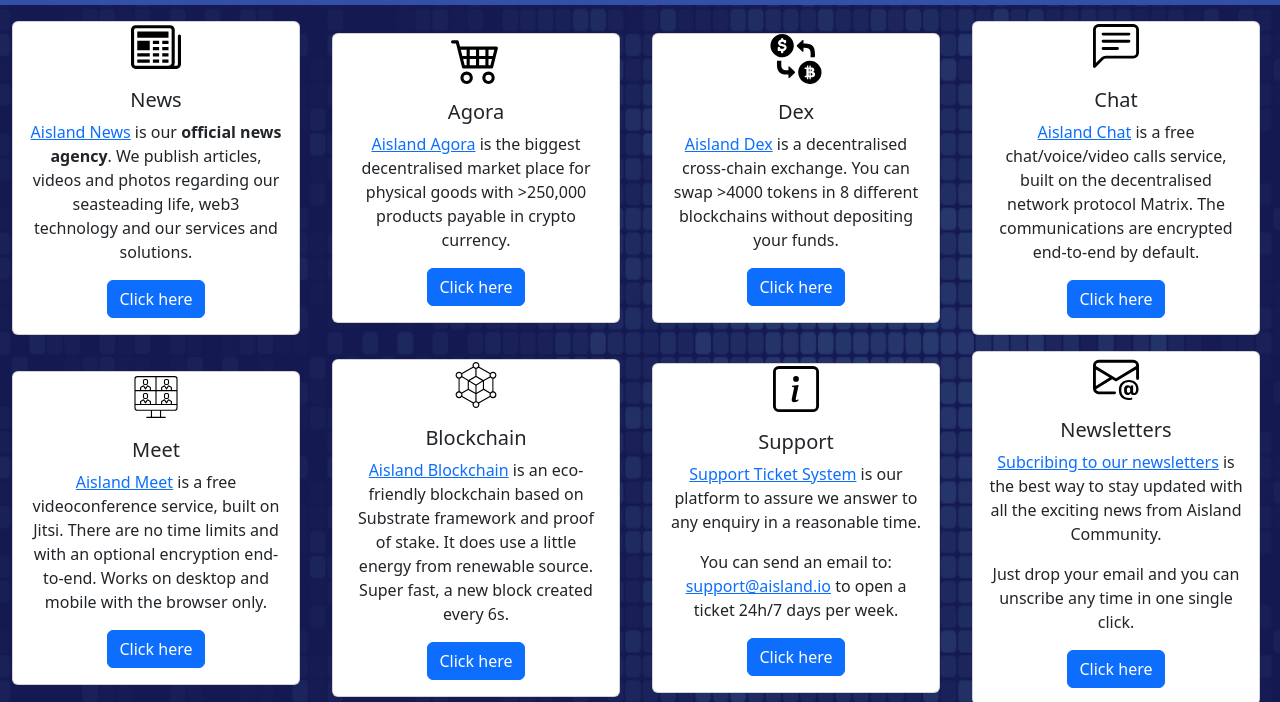
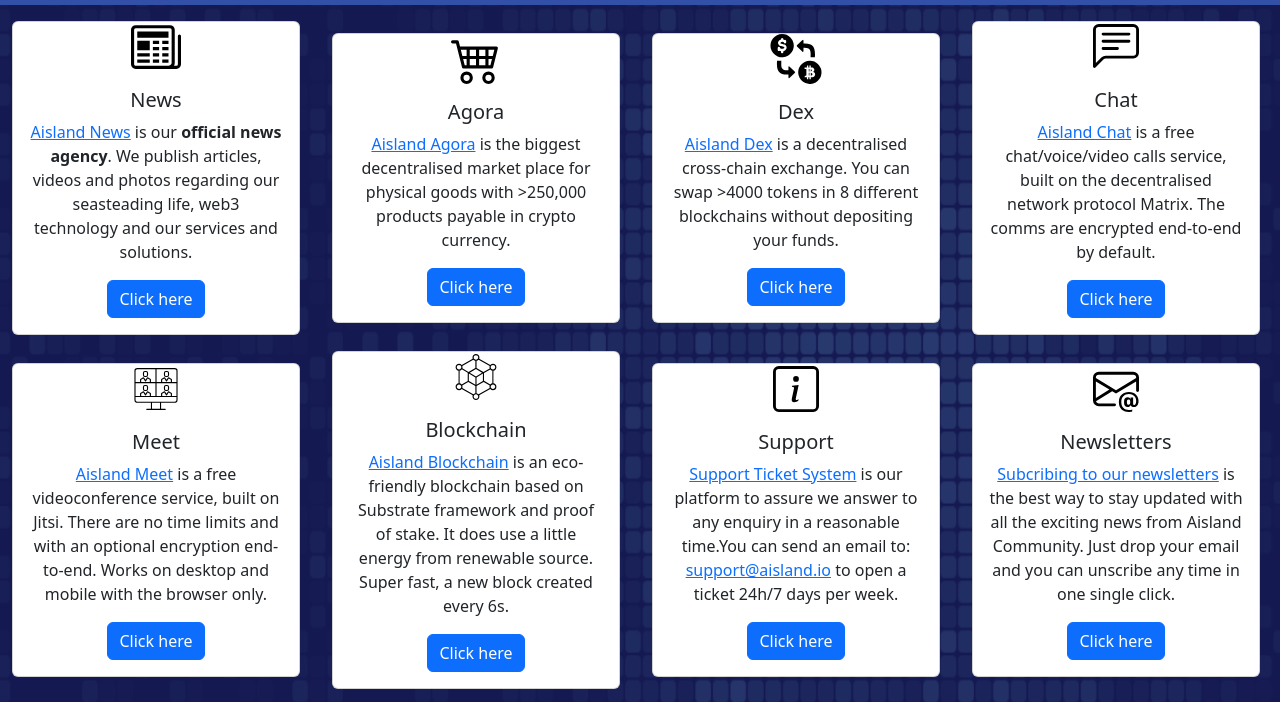
Before and after one commit to aisland-dao/aisland.io, a plain HTML site: page index.html in a window 1280 px wide. Shown: the part 98-800 px from the top of the page. Drawn offline with Linux system fonts and the light colour scheme.

Commit message:
minor fixings

```diff
--- a/index.html
+++ b/index.html
@@ -107,7 +107,7 @@
             <img src="img/chat.svg" class="card-img-top" alt="chat" height="50" style="padding:2px" >
             <div class="card-body">
               <h5 class="card-title">Chat</h5>
-              <p class="card-text"><a href="https://chat.aisland.io">Aisland Chat</a> is a free chat/voice/video calls service, built on the decentralised network protocol <a=href="https://matrix.org">Matrix</a>. The communications are encrypted end-to-end by default.</p>
+              <p class="card-text"><a href="https://chat.aisland.io">Aisland Chat</a> is a free chat/voice/video calls service, built on the decentralised network protocol <a=href="https://matrix.org">Matrix</a>. The comms are encrypted end-to-end by default.</p>
               <a href="https://aisland.io/en" class="btn btn-primary">Click here</a>
             </div>
           </div>
@@ -143,8 +143,7 @@
               <p class="card-text"><a
               href="https://support.aisland.io">Support Ticket System</a> is
               our platform to assure we answer to any enquiry in a reasonable
-              time.</p>
-              <p>You can send an email to: <a href="mailto:support@aisland.io">support@aisland.io</a> to
+              time.You can send an email to: <a href="mailto:support@aisland.io">support@aisland.io</a> to
               open a ticket 24h/7 days per week.</p>
               <a href="https://support.aisland.io" class="btn btn-primary">Click here</a>
             </div>
@@ -159,8 +158,7 @@
               <p class="card-text"><a
               href="https://newsletter.aisland.io/subscription/form">Subcribing to our newsletters</a> is the best way
               to stay updated with all the exciting news from Aisland
-              Community.</p>
-              <p>Just drop your email and you can unscribe any time in one single click.</p>
+              Community. Just drop your email and you can unscribe any time in one single click.</p>
               <a href="https://newsletter.aisland.io/subscription/form" class="btn btn-primary">Click here</a>
             </div>
           </div>
```
